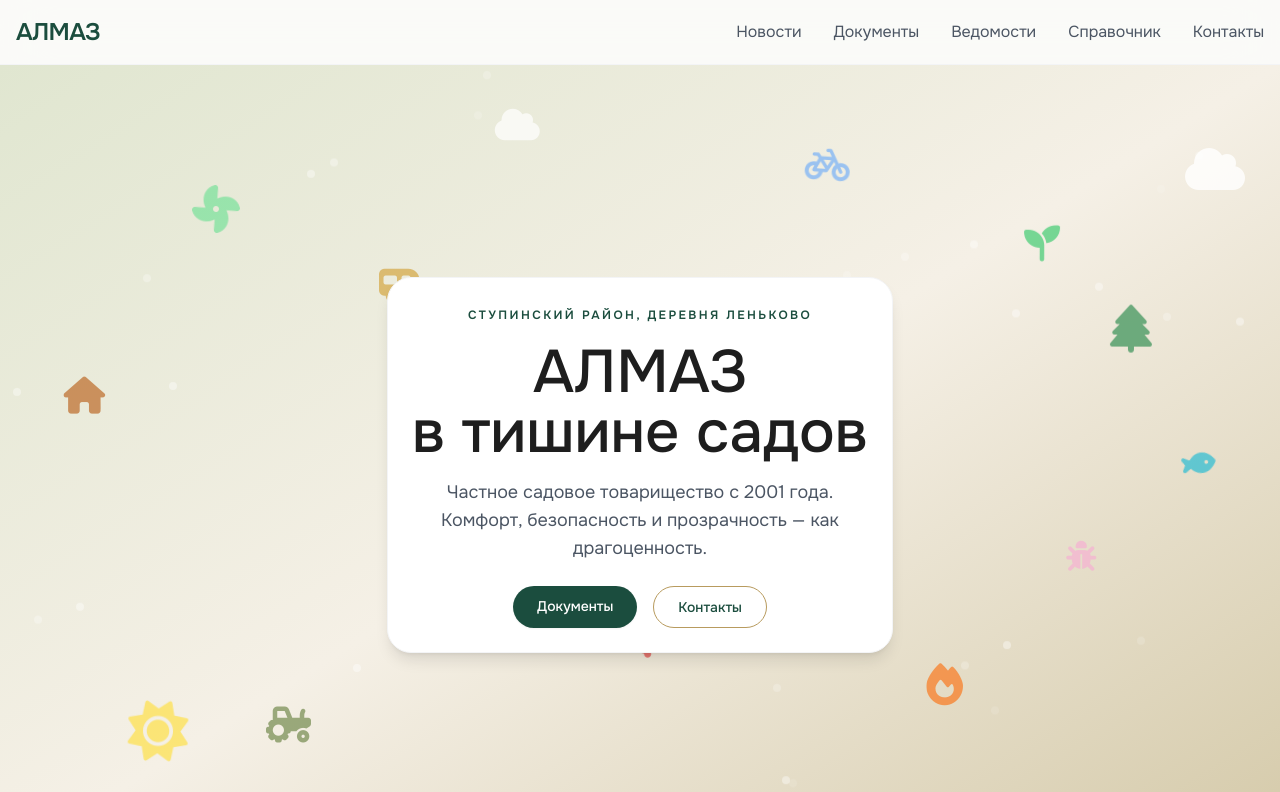
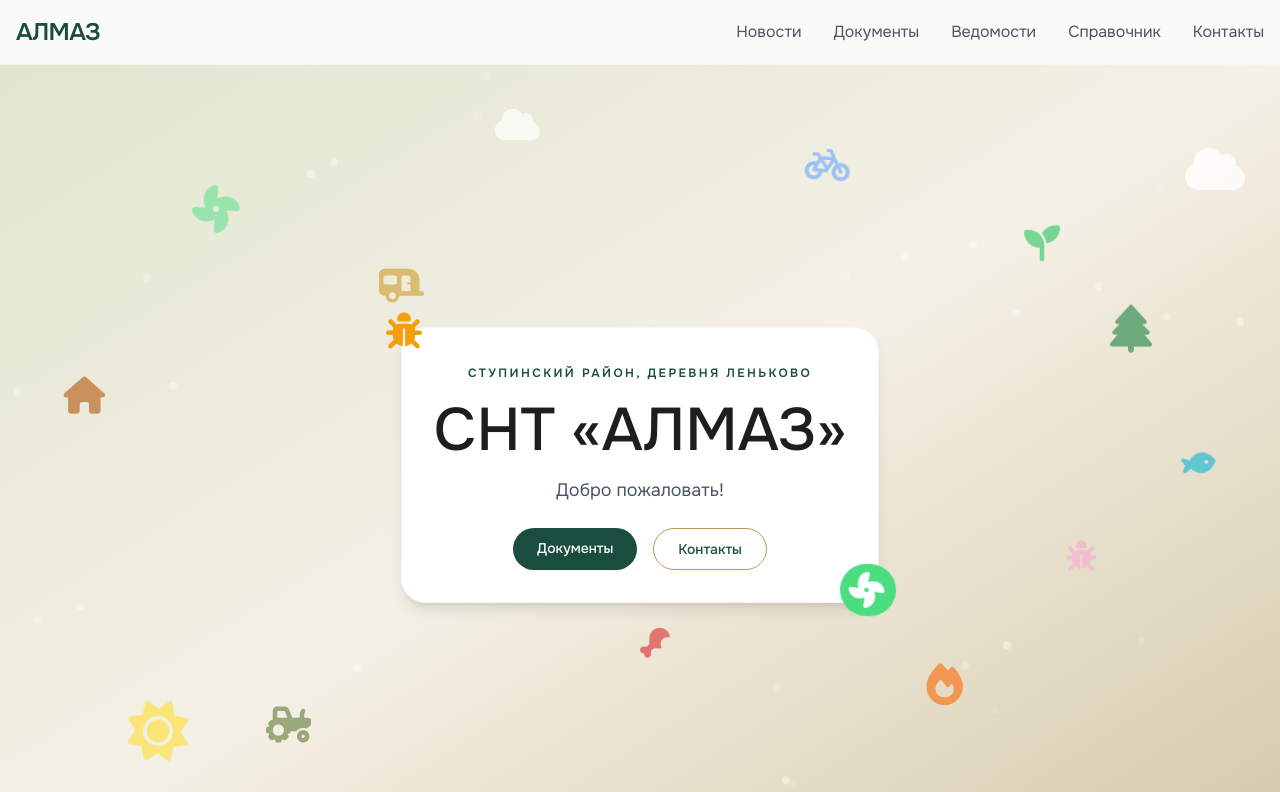
Before and after one commit to rawcam/almaz-snt, a Next.js app: page /almaz-snt/ in a window 1280 px wide. Shown: the top 792 px of the page. Built offline with nearby package versions, Linux system fonts and the light colour scheme.

Commit message:
Update index.js

```diff
--- a/src/pages/index.js
+++ b/src/pages/index.js
@@ -19,16 +19,34 @@ export default function Home() {
             initial={{ opacity: 0, y: 40 }}
             animate={{ opacity: 1, y: 0 }}
             transition={{ duration: 1 }}
-            className="max-w-xl bg-white rounded-3xl p-6 shadow-lg border border-gray-100 text-center mx-auto"
+            className="relative max-w-xl bg-white rounded-3xl p-8 shadow-lg border border-gray-100 text-center mx-auto"
           >
+            {/* Бабочка в левом верхнем углу */}
+            <motion.div
+              className="absolute -top-4 -left-4 text-4xl text-amber-500"
+              animate={{ y: [0, -10, 0], rotate: [0, 10, -10, 0] }}
+              transition={{ duration: 3, repeat: Infinity, ease: 'easeInOut' }}
+            >
+              <i className="fa-solid fa-bug"></i>
+            </motion.div>
+
+            {/* Ромашка в правом нижнем углу */}
+            <motion.div
+              className="absolute -bottom-4 -right-4 text-4xl text-white bg-green-400 rounded-full p-2"
+              animate={{ rotate: 360 }}
+              transition={{ duration: 8, repeat: Infinity, ease: 'linear' }}
+            >
+              <i className="fa-solid fa-fan"></i>
+            </motion.div>
+
             <span className="text-xs font-semibold uppercase tracking-[0.2em] text-green-deep">
               Ступинский район, деревня Леньково
             </span>
             <h1 className="text-5xl md:text-6xl font-medium mt-4 leading-tight text-dark">
-              АЛМАЗ <br />в тишине садов
+              СНТ «АЛМАЗ»
             </h1>
             <p className="text-lg text-gray-600 mt-4 max-w-md mx-auto">
-              Частное садовое товарищество с 2001 года. Комфорт, безопасность и прозрачность — как драгоценность.
+              Добро пожаловать!
             </p>
             <div className="flex justify-center gap-4 mt-6">
               <a href="/docs" className="inline-block px-6 py-2.5 rounded-full font-medium transition-all bg-green-deep text-white hover:bg-[#1b5e20] shadow-sm text-sm">
```
